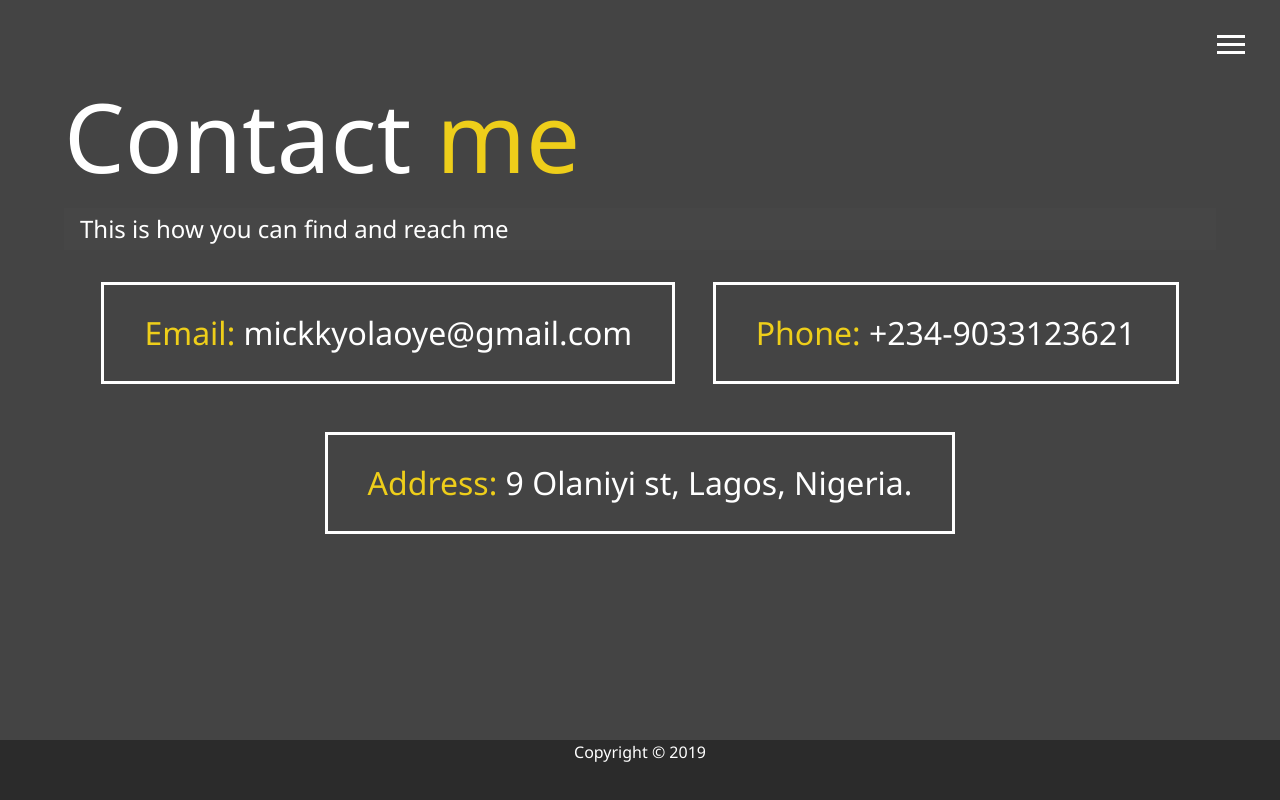
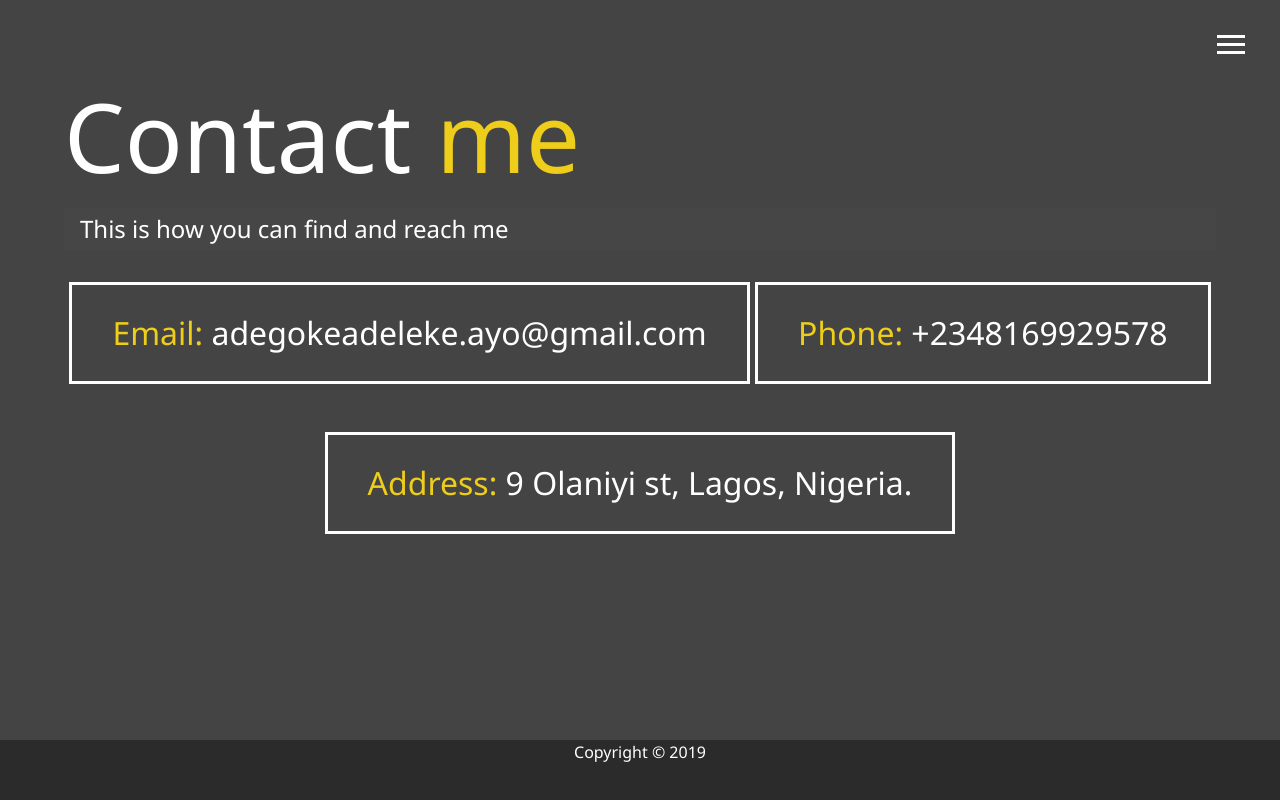
Before and after one commit to ayomidetolu/portfolios, a plain HTML site: page contact.html in a window 1280 px wide. Drawn offline with Linux system fonts and the light colour scheme.

Commit message:
Update contact.html

```diff
--- a/contact.html
+++ b/contact.html
@@ -50,11 +50,11 @@
       <div class="boxes">
         <div>
           <span class="text-secondary">Email:</span>
-          mickkyolaoye@gmail.com
+          adegokeadeleke.ayo@gmail.com
         </div>
         <div>
           <span class="text-secondary">Phone:</span>
-          +234-9033123621
+          +2348169929578
         </div>
         <div>
           <span class="text-secondary">Address:</span>
```
